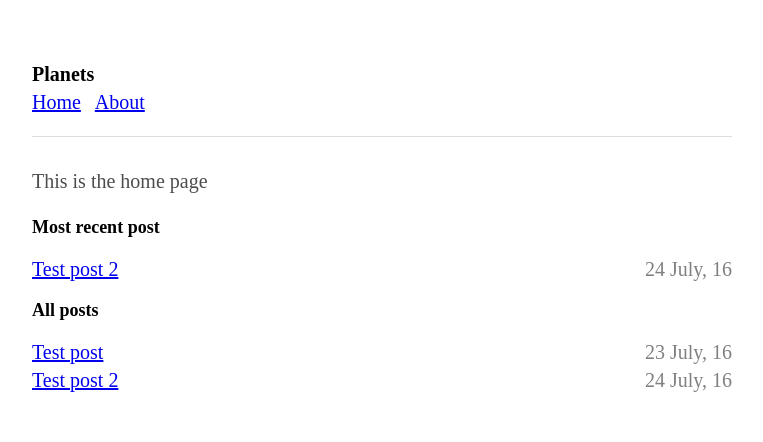
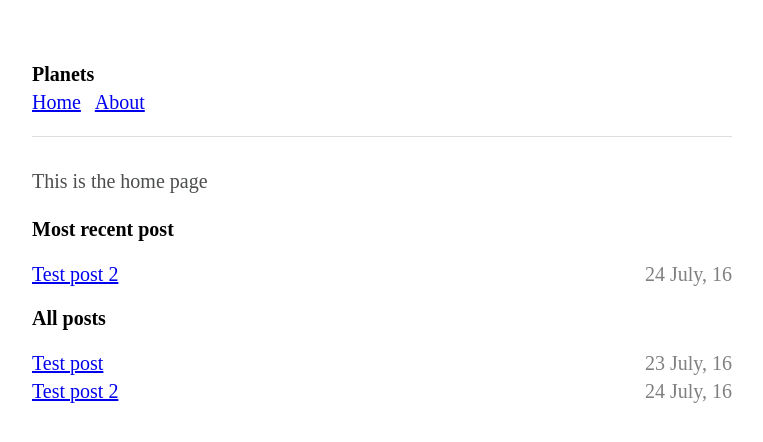
Before and after one commit to ffub/space-habitats, a Jekyll site: the page built from index.markdown, in a window 1280 px wide. Shown: the top 442 px of the page, without its empty margins (258-1021 px from the left). Built offline with Jekyll 4.4.1, drawn with Linux system fonts in a browser that asks for light colours.

Commit message:
Increase heading 2

```diff
--- a/_sass/_type.scss
+++ b/_sass/_type.scss
@@ -10,9 +10,9 @@ h1, h2, h3 {
 }
 
 h1 {
-  font-size: 24px;
+  font-size: 28px;
 }
 
 h2 {
-  font-size: 18px;
+  font-size: 20px;
 }
```
